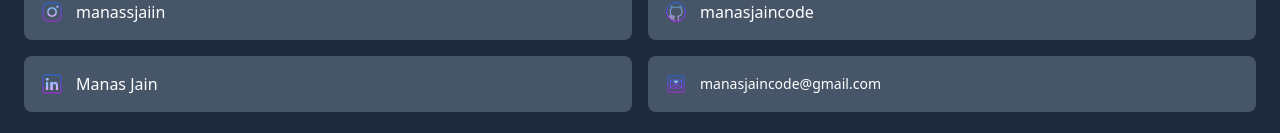
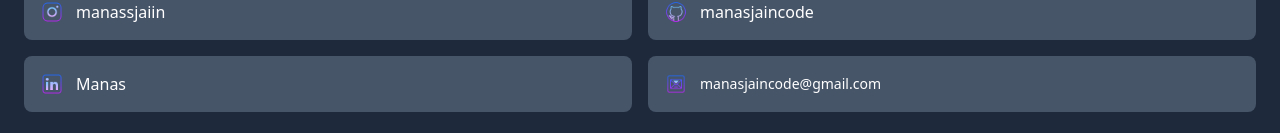
Before and after one commit to manasjaincode/manasportfolio, a Next.js app: page / in a window 1280 px wide. Shown: the part 4597-4730 px from the top of the page. Built offline with nearby package versions, Linux system fonts and the light colour scheme.

Commit message:
change in linkedin id

```diff
--- a/components/ConnectSection.js
+++ b/components/ConnectSection.js
@@ -28,7 +28,7 @@ export default function ConnectSection() {
           <Link href="https://www.linkedin.com/in/manas110/" passHref>
             <div className="flex items-center p-4 bg-slate-600 rounded-lg cursor-pointer transition-transform transform hover:scale-105">
               <img alt="linkedin-icon" src="LinkedIn.png" className="w-6 h-6 mr-3" />
-              <span className="text-xl md:text-base text-white overflow-hidden text-ellipsis">Manas Jain</span>
+              <span className="text-xl md:text-base text-white overflow-hidden text-ellipsis">Manas</span>
             </div>
           </Link>
 
```
